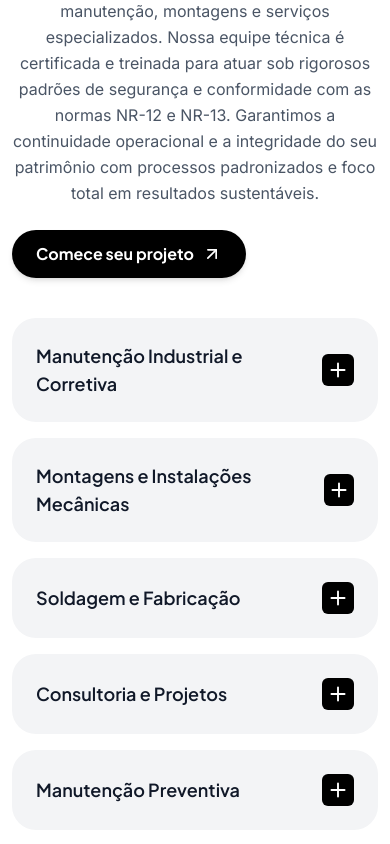
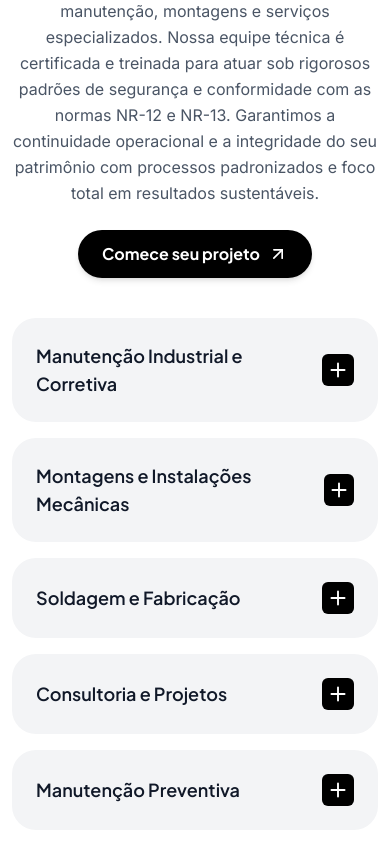
Before and after one commit to julioceno/caltech, a Next.js app: page / in a window 390 px wide. Shown: the part 2952-3796 px from the top of the page. Built offline with nearby package versions, Linux system fonts and the light colour scheme.

Commit message:
feat: improve layout of ServicesAccordionSection by restructuring SectionHeading and Button components for better readability

```diff
--- a/app/components/ServicesAccordionSection.tsx
+++ b/app/components/ServicesAccordionSection.tsx
@@ -8,8 +8,19 @@ export default function ServicesAccordionSection() {
   return (
     <section className="py-16 lg:py-24 flex  flex-col lg:flex-row gap-10">
       <div className="lg:max-w-xl space-y-6">
-        <SectionHeading title="Por que as empresas confiam na Caltech?" subtitle="Com vasta experiência no setor industrial, entregamos soluções de alta performance em manutenção, montagens e serviços especializados. Nossa equipe técnica é certificada e treinada para atuar sob rigorosos padrões de segurança e conformidade com as normas NR-12 e NR-13. Garantimos a continuidade operacional e a integridade do seu patrimônio com processos padronizados e foco total em resultados sustentáveis."/>
-        <Button variant="featured" iconRight={<FiArrowUpRight className="w-5 h-5" />}>Comece seu projeto</Button>
+        <SectionHeading
+          title="Por que as empresas confiam na Caltech?"
+          subtitle="Com vasta experiência no setor industrial, entregamos soluções de alta performance em manutenção, montagens e serviços especializados. Nossa equipe técnica é certificada e treinada para atuar sob rigorosos padrões de segurança e conformidade com as normas NR-12 e NR-13. Garantimos a continuidade operacional e a integridade do seu patrimônio com processos padronizados e foco total em resultados sustentáveis."
+        />
+
+        <div className="flex justify-center lg:justify-start">
+          <Button
+            variant="featured"
+            iconRight={<FiArrowUpRight className="w-5 h-5" />}
+          >
+            Comece seu projeto
+          </Button>
+        </div>
       </div>
       <Accordion
         items={servicesAccordionData}
```
